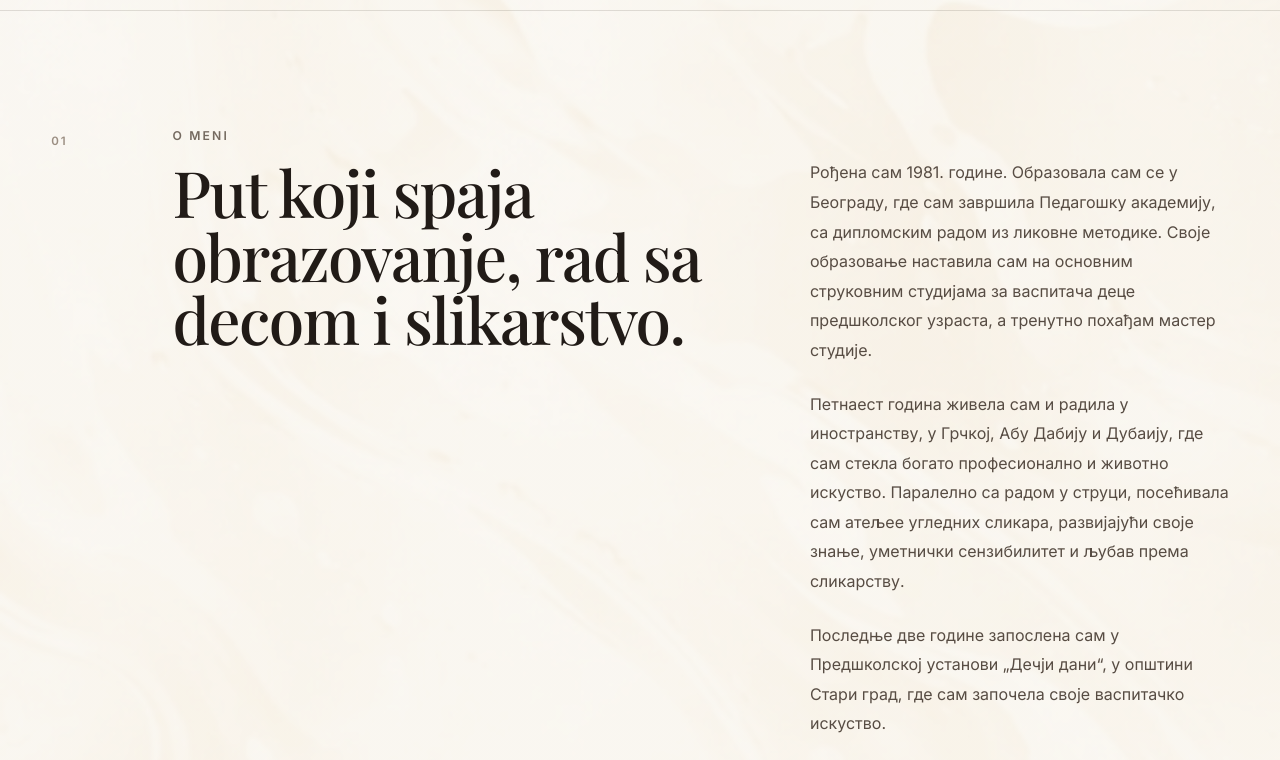
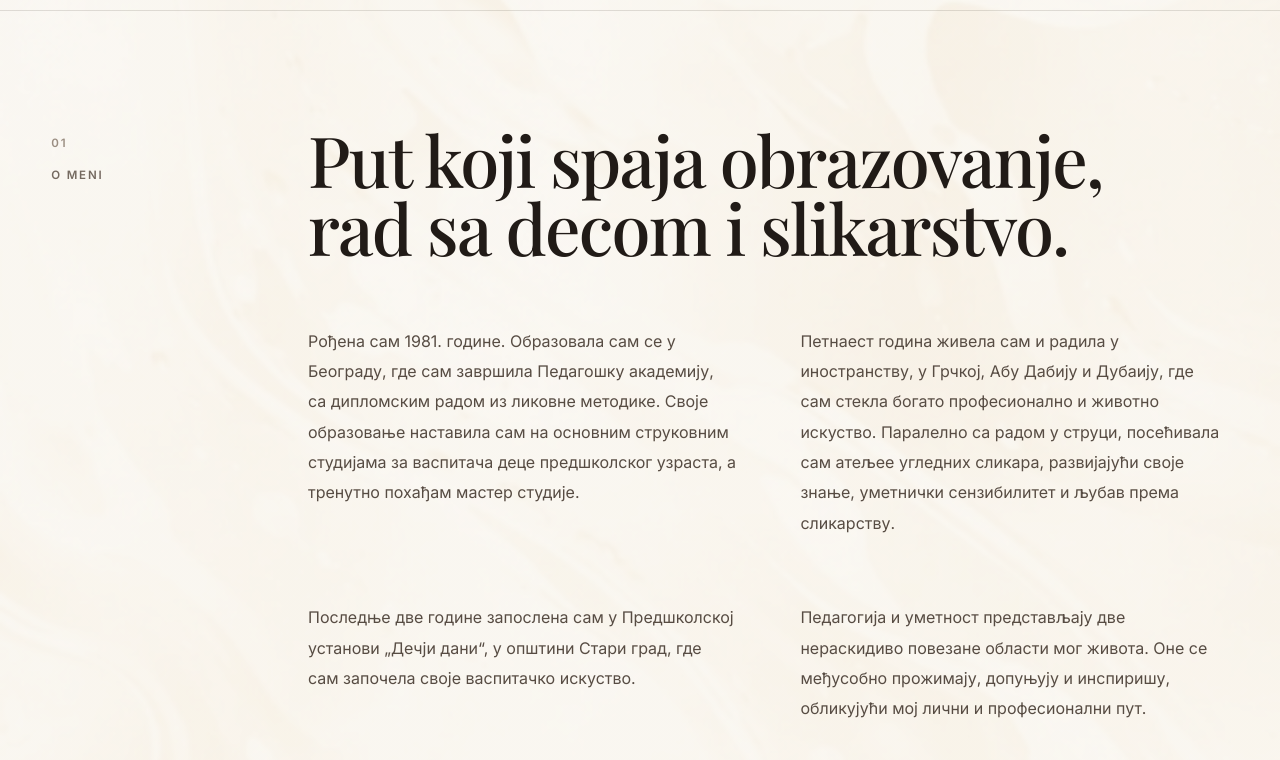
Before and after one commit to Pikolinko/milica-izlozba-pred, a plain HTML site: page artist.html in a window 1280 px wide. Shown: the part 1080-1840 px from the top of the page. Drawn offline with nearby package versions, Linux system fonts and the light colour scheme.

Commit message:
Update artist.html

```diff
--- a/artist.html
+++ b/artist.html
@@ -68,17 +68,18 @@
     </div>
   </section>
 
-  <!-- INTRO -->
-  <section class="artist-intro">
-    <div class="container artist-intro__grid">
-      <p class="artist-intro__number">01</p>
-
-      <div class="artist-intro__title">
-        <p class="section-kicker">O meni</p>
-        <h2>Put koji spaja obrazovanje, rad sa decom i slikarstvo.</h2>
+  <!-- 01 O MENI -->
+  <section class="artist-story">
+    <div class="container artist-story__grid">
+      <div class="artist-story__index">
+        <span>01</span>
+        <span class="artist-story__label">O meni</span>
       </div>
 
-      <div class="artist-intro__text">
+      <div class="artist-story__body">
+        <h2>Put koji spaja obrazovanje, rad sa decom i slikarstvo.</h2>
+
+        <div class="artist-story__columns">
           <p>
             Рођена сам 1981. године. Образовала сам се у Београду, где сам завршила
 		    Педагошку академију, са дипломским радом из ликовне методике.
@@ -101,6 +102,7 @@
 		    живота. Оне се међусобно прожимају, допуњују и инспиришу, обликујући мој
 		    лични и професионални пут.
           </p>
+        </div>
       </div>
     </div>
   </section>
```
Lines whose indentation alone changed are shown as unchanged.
